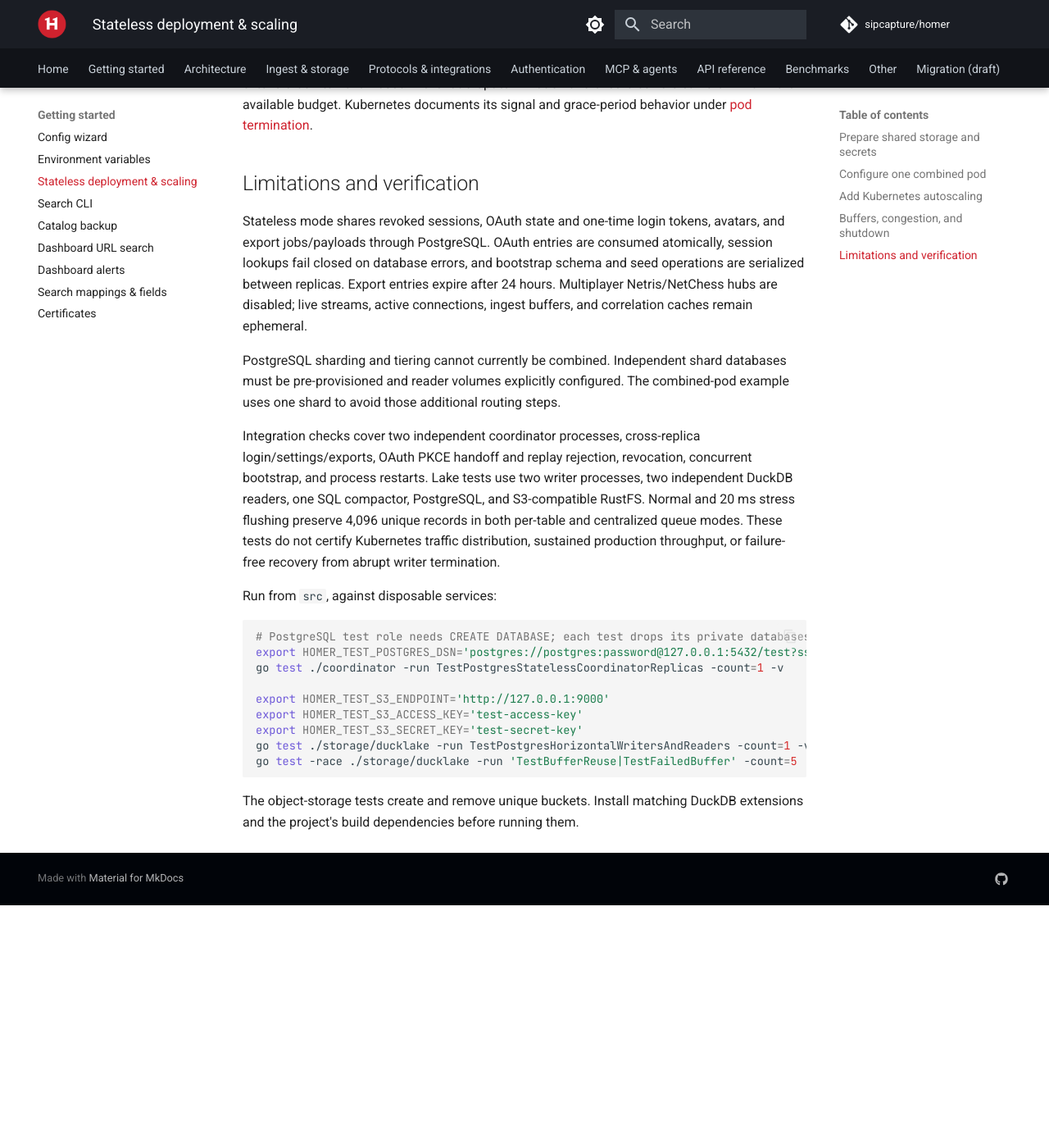
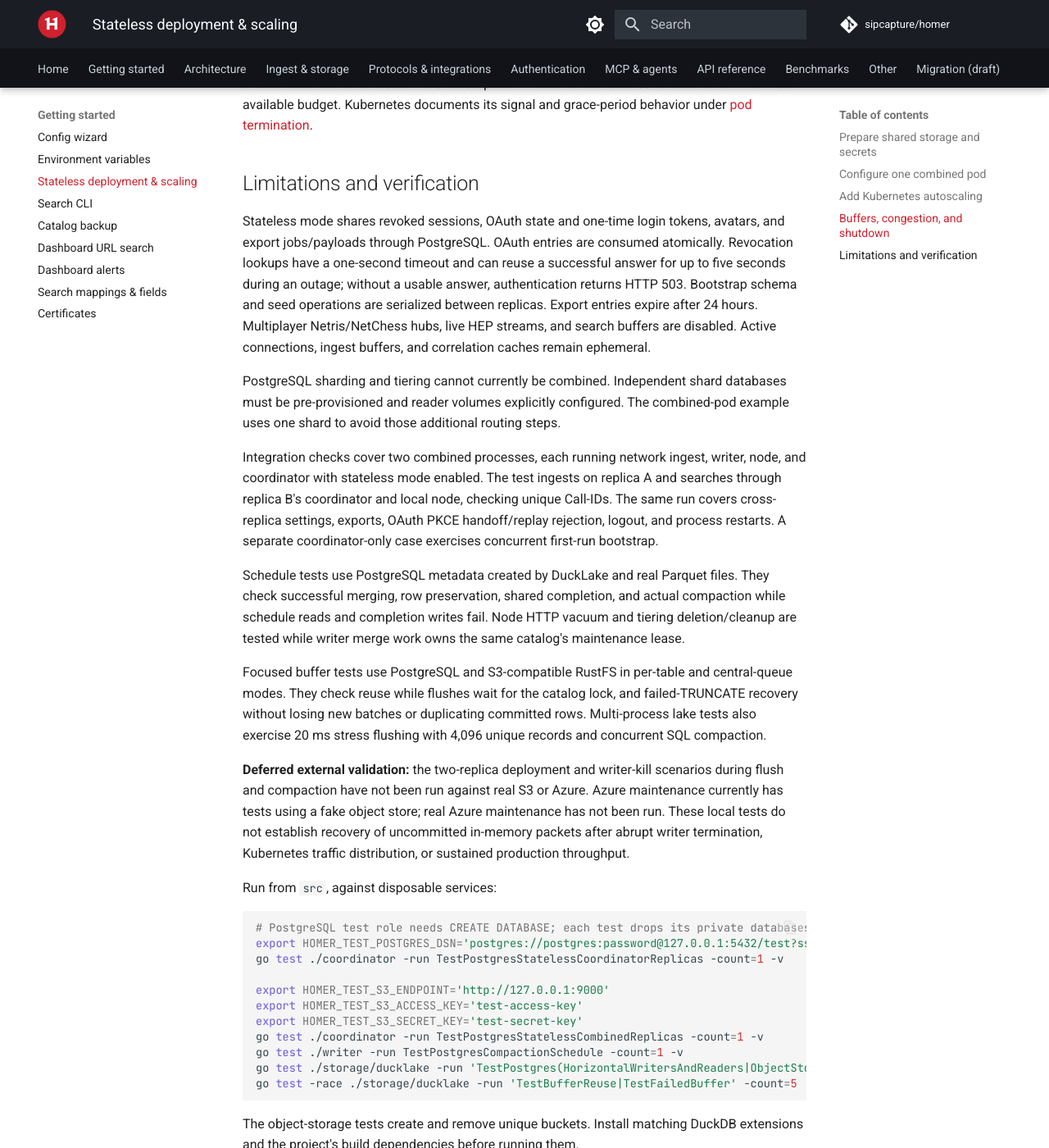
Before and after one commit to sipcapture/homer, an MkDocs documentation site: the page built from docs/STATELESS_DEPLOYMENT.md, in a window 1280 px wide and 1400 px high, scrolled down 4867 px. Shown: the whole window at 82% size. Built offline with MkDocs 1.6.1 and Material for MkDocs 9.7.7, drawn with Linux system fonts in a browser that asks for light colours; comment, search, counter and statistics services are not loaded; before the commit the page ends 5971 px from its top, so only the background shows below that; some of the changed text lies outside the part shown.

Commit message:
docs: clarify integration coverage and deferred cloud validation

````diff
--- a/docs/STATELESS_DEPLOYMENT.md
+++ b/docs/STATELESS_DEPLOYMENT.md
@@ -84,7 +84,7 @@
 coordinator to fan out to all replicas of that same catalog: it can return the
 same records multiple times. Leave `search_buffer` disabled for this topology;
 unflushed memory buffers belong only to their writer process. Startup rejects
-\`search_buffer\` and either live HEP stream setting in stateless mode; explicitly
+`search_buffer` and either live HEP stream setting in stateless mode; explicitly
 disable both HEP stream settings, which default to enabled.
 
 Mount writable ephemeral scratch space for spill and extension caches. No local
@@ -224,23 +224,43 @@
 
 Stateless mode shares revoked sessions, OAuth state and one-time login tokens,
 avatars, and export jobs/payloads through PostgreSQL. OAuth entries are consumed
-atomically, session lookups fail closed on database errors, and bootstrap schema
-and seed operations are serialized between replicas. Export entries expire after
-24 hours. Multiplayer Netris/NetChess hubs are disabled; live streams, active
-connections, ingest buffers, and correlation caches remain ephemeral.
+atomically. Revocation lookups have a one-second timeout and can reuse a
+successful answer for up to five seconds during an outage; without a usable
+answer, authentication returns HTTP 503. Bootstrap schema and seed operations
+are serialized between replicas. Export entries expire after
+24 hours. Multiplayer Netris/NetChess hubs, live HEP streams, and search buffers
+are disabled. Active connections, ingest buffers, and correlation caches remain
+ephemeral.
 
 PostgreSQL sharding and tiering cannot currently be combined. Independent shard
 databases must be pre-provisioned and reader volumes explicitly configured.
 The combined-pod example uses one shard to avoid those additional routing steps.
 
-Integration checks cover two independent coordinator processes, cross-replica
-login/settings/exports, OAuth PKCE handoff and replay rejection, revocation,
-concurrent bootstrap, and process restarts. Lake tests use two writer processes,
-two independent DuckDB readers, one SQL compactor, PostgreSQL, and S3-compatible
-RustFS. Normal and 20 ms stress flushing preserve 4,096 unique records in both
-per-table and centralized queue modes. These tests do not certify Kubernetes
-traffic distribution, sustained production throughput, or failure-free recovery
-from abrupt writer termination.
+Integration checks cover two combined processes, each running network ingest,
+writer, node, and coordinator with stateless mode enabled. The test ingests on
+replica A and searches through replica B's coordinator and local node, checking
+unique Call-IDs. The same run covers cross-replica settings, exports, OAuth PKCE
+handoff/replay rejection, logout, and process restarts. A separate coordinator-only
+case exercises concurrent first-run bootstrap.
+
+Schedule tests use PostgreSQL metadata created by DuckLake and real Parquet
+files. They check successful merging, row preservation, shared completion,
+and actual compaction while schedule reads and completion writes fail. Node
+HTTP vacuum and tiering deletion/cleanup are tested while writer merge work owns
+the same catalog's maintenance lease.
+
+Focused buffer tests use PostgreSQL and S3-compatible RustFS in per-table and
+central-queue modes. They check reuse while flushes wait for the catalog lock,
+and failed-TRUNCATE recovery without losing new batches or duplicating committed
+rows. Multi-process lake tests also exercise 20 ms stress flushing with 4,096
+unique records and concurrent SQL compaction.
+
+**Deferred external validation:** the two-replica deployment and writer-kill
+scenarios during flush and compaction have not been run against real S3 or Azure.
+Azure maintenance currently has tests using a fake object store; real Azure
+maintenance has not been run. These local tests do not establish recovery of
+uncommitted in-memory packets after abrupt writer termination, Kubernetes traffic
+distribution, or sustained production throughput.
 
 Run from `src`, against disposable services:
 
@@ -252,7 +272,9 @@
 export HOMER_TEST_S3_ENDPOINT='http://127.0.0.1:9000'
 export HOMER_TEST_S3_ACCESS_KEY='test-access-key'
 export HOMER_TEST_S3_SECRET_KEY='test-secret-key'
-go test ./storage/ducklake -run TestPostgresHorizontalWritersAndReaders -count=1 -v
+go test ./coordinator -run TestPostgresStatelessCombinedReplicas -count=1 -v
+go test ./writer -run TestPostgresCompactionSchedule -count=1 -v
+go test ./storage/ducklake -run 'TestPostgres(HorizontalWritersAndReaders|ObjectStorage)' -count=1 -v
 go test -race ./storage/ducklake -run 'TestBufferReuse|TestFailedBuffer' -count=5
 ```
 
````
